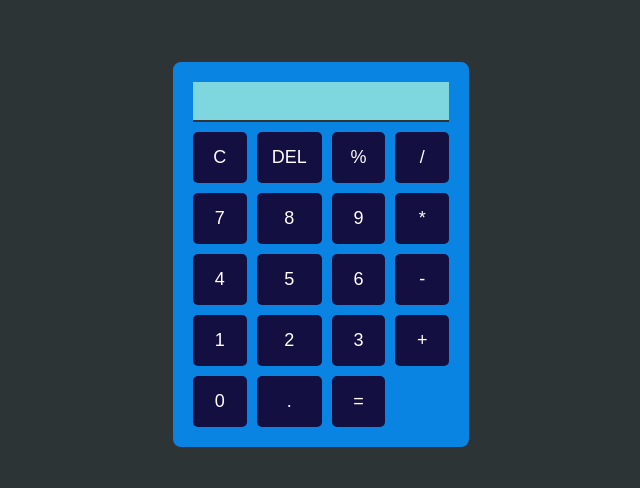
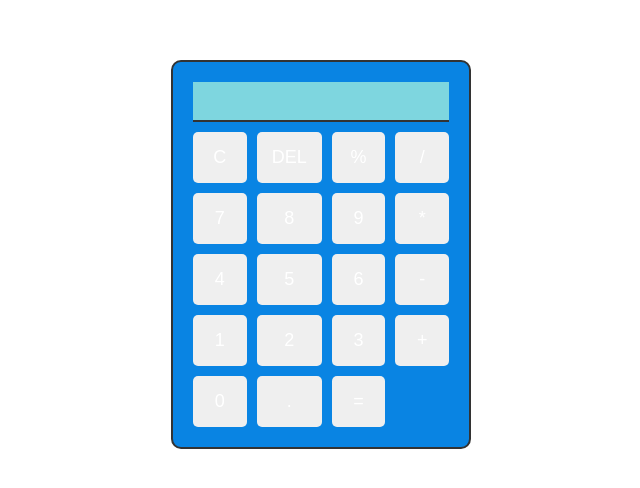
Before and after one commit to kawsar-ahmed-rahim/calculator, a plain HTML site: page index.html in a window 1280 px wide. Shown: the part 146-634 px from the top of the page, without its empty margins (319-959 px from the left). Drawn offline with Linux system fonts and the light colour scheme.

Commit message:
till now

```diff
--- a/style.css
+++ b/style.css
@@ -10,7 +10,7 @@ body{
     align-items: center;
     height: 100vh;
     margin: 0;
-    background-color: #2d3436;
+    background-color: 454545;
 }
 
 .calculator{
@@ -45,7 +45,7 @@ button{
     font-size: 18px;
     cursor: pointer;
     border: none;
-    background-color: #130f40;
+    background-color: 6D5959;
     color: white;
     border-radius: 5px;
     transition: all 0.2s linear;
```
